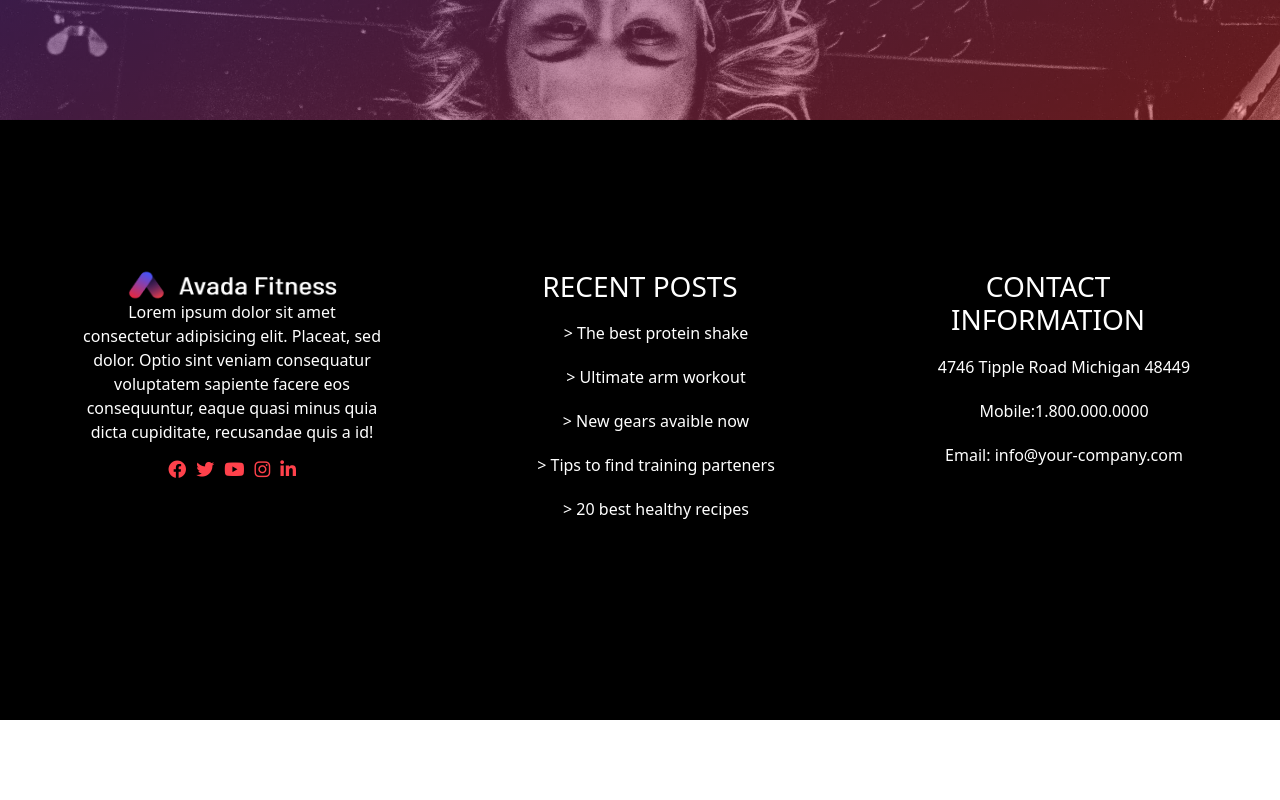
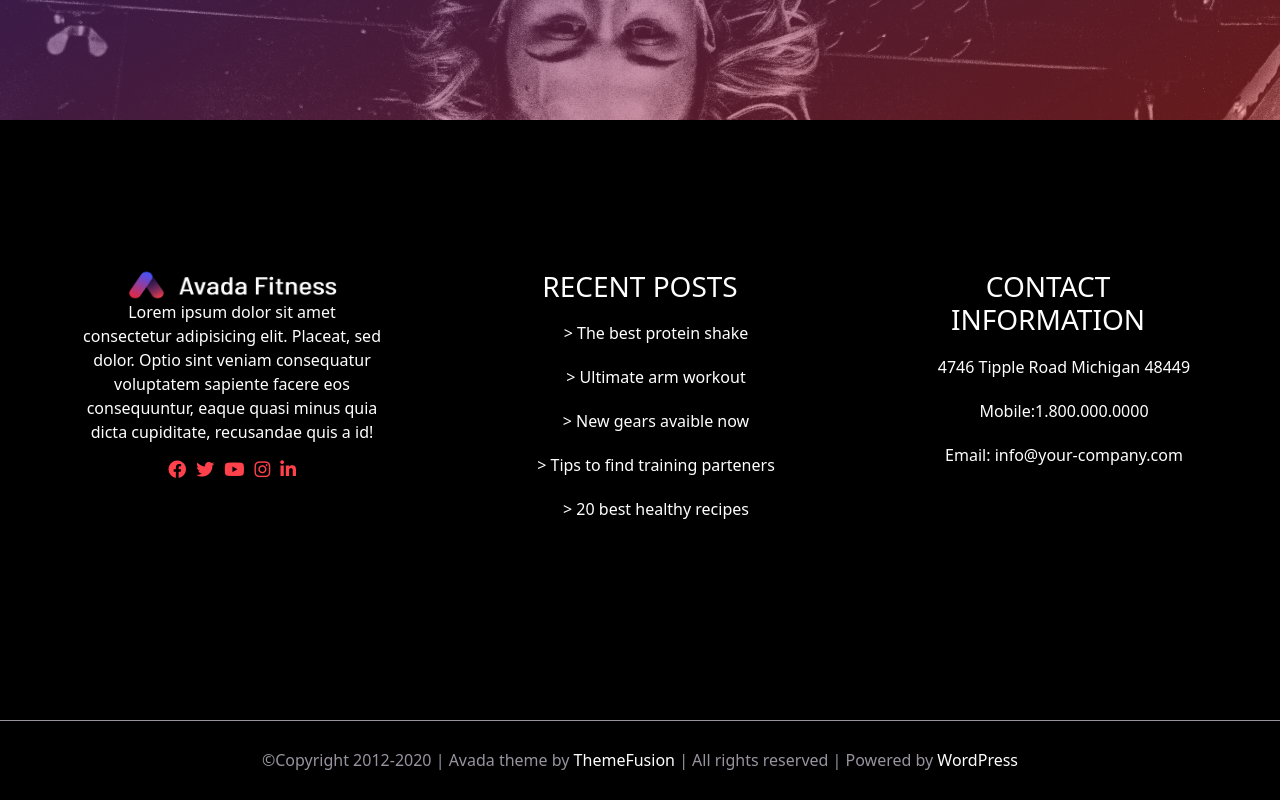
Before and after one commit to matteo2302/proj-html-vuejs, a Vue app: page / in a window 1280 px wide. Shown: the part 5446-6246 px from the top of the page. Before the commit the page ends 6166 px from the top, so only its background shows below. Built offline with nearby package versions, Linux system fonts and the light colour scheme.

Commit message:
copyright

```diff
--- /dev/null
+++ b/src/components/AppCopyright.vue
@@ -0,0 +1,23 @@
+<script>
+export default{
+
+}
+</script>
+<template>
+<div class="copyright-box d-flex align-items-center justify-content-center">
+    <a href="#">©Copyright 2012-2020 | Avada theme by <span>ThemeFusion</span> | All rights reserved | Powered by <span>WordPress</span></a>
+</div>
+</template>
+<style lang="scss" scoped>
+.copyright-box{
+    height: 80px;
+    background-color: black;
+    border-top: 1px solid #98939F;
+}
+a{
+    color: #98939F;
+    span{
+        color: white;
+    }
+}
+</style>
--- a/src/components/AppFooter.vue
+++ b/src/components/AppFooter.vue
@@ -1,4 +1,5 @@
 <script>
+import AppCopyright from './AppCopyright.vue';
 import AppContactsVue from './AppContacts.vue'
 import AppWorkoutTodayVue from './AppWorkoutToday.vue';
 import AppSponsor from './AppSponsor.vue';
@@ -6,7 +7,8 @@ export default{
     components:{
         AppSponsor,
         AppWorkoutTodayVue,
-        AppContactsVue
+        AppContactsVue,
+        AppCopyright
 
     }
 }
@@ -15,6 +17,7 @@ export default{
 <AppSponsor/>
 <AppWorkoutTodayVue/>
 <AppContactsVue/>
+<AppCopyright/>
 </template>
 <style scoped>
 </style>
```
